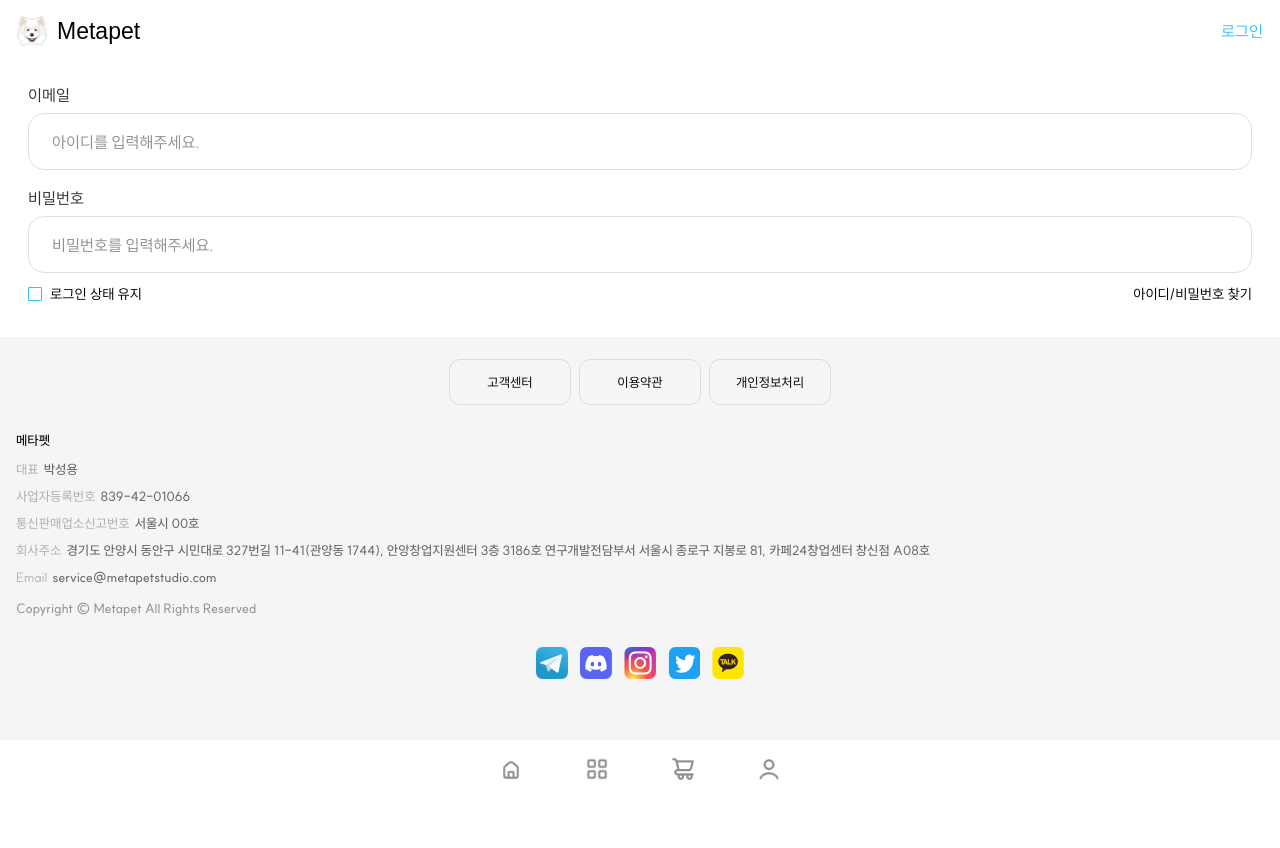
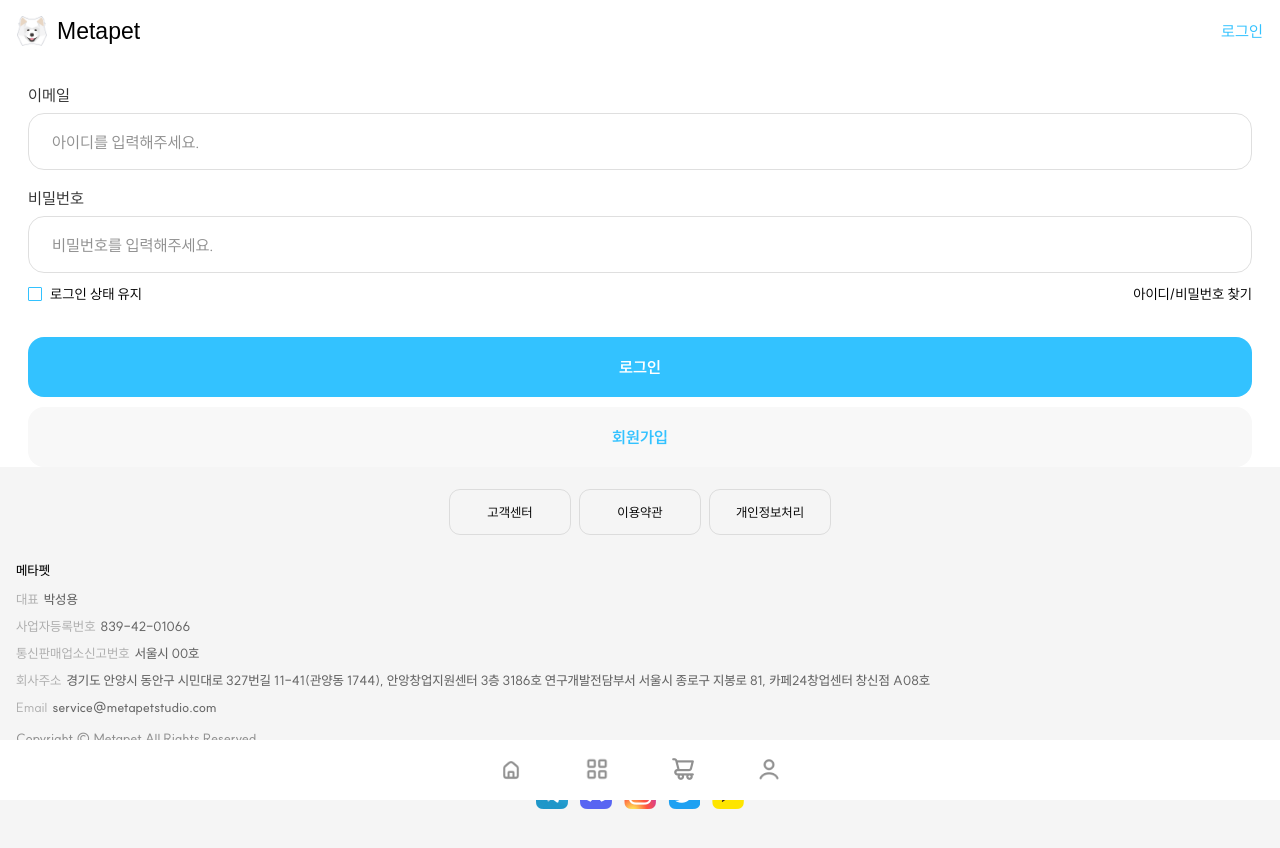
Before and after one commit to KimDongSin/metaPetShop, a React (Create React App) app: page /login in a window 1280 px wide. Shown: the top 848 px of the page. Before the commit the page ends 800 px from the top, so only its background shows below. Built offline with nearby package versions, Linux system fonts and the light colour scheme; the HTML template or start-up script is replaced by a standard one.

Commit message:
LoginBtn

```diff
--- a/src/components/styled/UI/button/Button.js
+++ b/src/components/styled/UI/button/Button.js
@@ -1,9 +1,23 @@
 import styled from "styled-components";
 
-export const ButtonEnable = styled.button`
-
+const Btn = styled.button`
+    width: 100%;
+    height: 60px;
+    display: flex;
+    justify-content: center;
+    align-items: center;
+    border-radius: 16px;
+    border: none;
+    font-size: 16px;
+    font-weight: bold;
 `;
 
-export const ButtonDisabled = styled.button`
+export const LoginBtn = styled(Btn)`
+    color: #ffffff;
+    background-color: #33C2FF;
+`;
 
+export const JoinBtn = styled(Btn)`
+    color: #33C2FF;
+    background-color: #F8F8F8;
 `;
--- a/src/pages/login/Login.js
+++ b/src/pages/login/Login.js
@@ -2,6 +2,7 @@ import styled from "styled-components";
 import FormInput from "../../components/form/FormInput";
 import FormCheckBox from "../../components/form/FormCheckBox";
 import { Link } from "react-router-dom";
+import { LoginBtn, JoinBtn } from "../../components/styled/UI/button/Button";
 
 const Wrap = styled.div`
   display: flex;
@@ -19,16 +20,20 @@ const Wrap = styled.div`
     margin-bottom: 20px;
   }
 
-  & .user__check__box{
+  & .user__check__box {
     display: flex;
     justify-content: space-between;
     align-items: center;
     margin: 14px 0 36px;
   }
+
+  & .login__btn__wrap > button:first-child{
+    margin-bottom: 10px;
+  }
 `;
 
 const UserInfoFind = styled(Link)`
-    font-size: 14px;
+  font-size: 14px;
 `;
 
 const Login = () => {
@@ -58,7 +63,8 @@ const Login = () => {
       </div>
 
       <div className="login__btn__wrap">
-
+        <LoginBtn>로그인</LoginBtn>
+        <JoinBtn>회원가입</JoinBtn>
       </div>
     </Wrap>
   );
```
